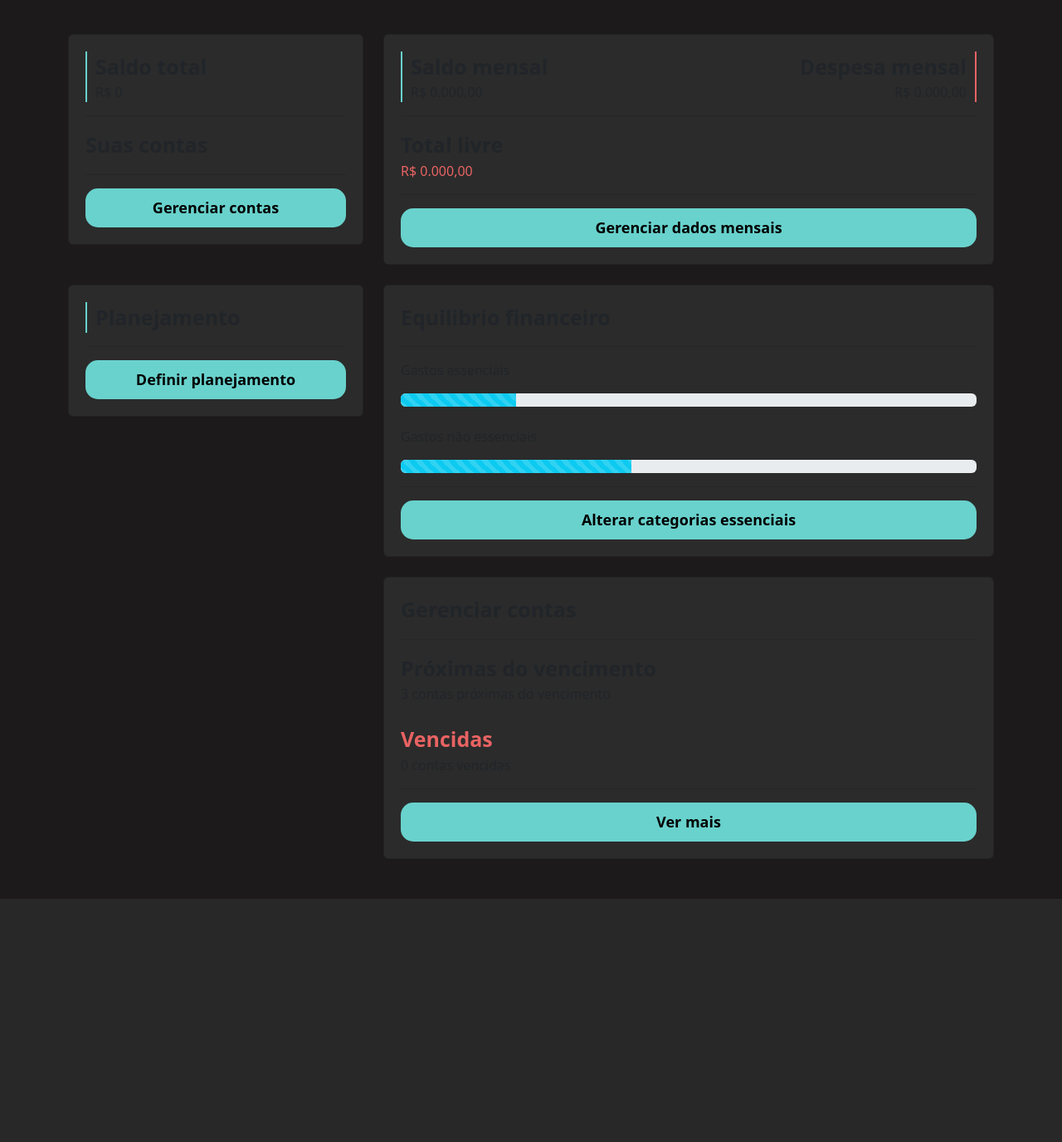
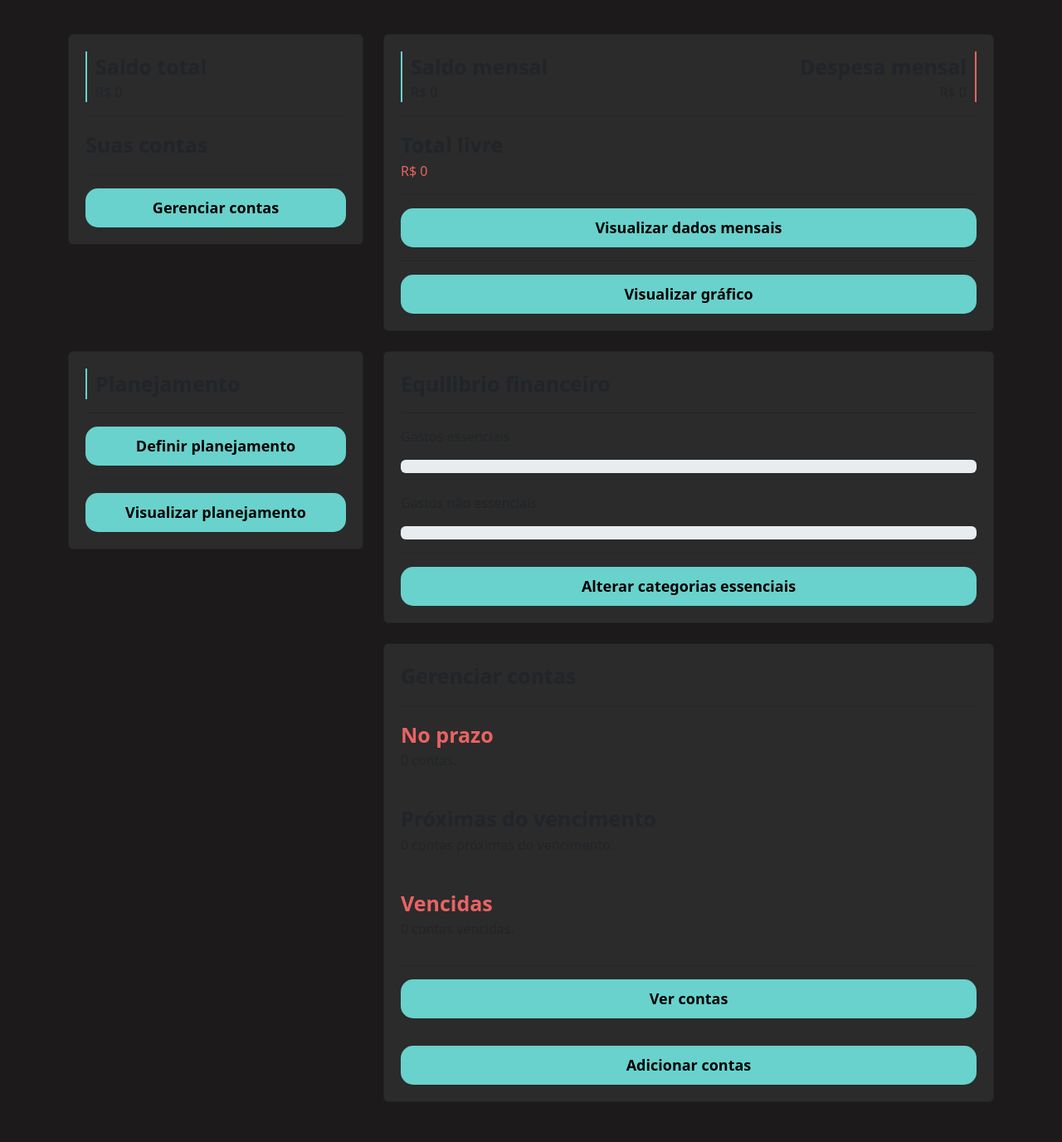
Before and after one commit to jnicklr/controle-financeiro-django, a Django app: page /perfil/home/ in a window 1280 px wide. Shown: the part 191-1567 px from the top of the page at 83% size. Before the commit the page ends 1274 px from the top, so only its background shows below. Run offline with Django 4.2, Linux system fonts and the light colour scheme; data that the repository does not hold is empty.

Commit message:
dia 3 - ajustes no home

```diff
--- a/perfil/templates/home.html
+++ b/perfil/templates/home.html
@@ -12,26 +12,25 @@
         <br>
         <div class="row">
             <div class="col-md-3">
-                <a style="text-decoration: none; color:white;" href="#">
+                <a style="text-decoration: none; color:white;" href="{% url 'novo_valor' %}">
                     <div class="card">
                         <div class="row">
                             <div class="col-md-8">
-                                <span  class="fonte-destaque">RS 1.000,00</span>
+                                <span  class="fonte-destaque">R$ {{ total_entradas }}</span>
                             </div>
                             <div class="col-md">
                                 <img class="icone-setas" src="{% static 'perfil/img/entradas.png' %}">
                             </div>
                         </div>
-
                     </div>
                 </a>
             </div>
             <div class="col-md-3">
-                <a style="text-decoration: none; color:white;" href="#">
+                <a style="text-decoration: none; color:white;" href="{% url 'novo_valor' %}">
                     <div class="card">
                         <div class="row">
                             <div class="col-md-8">
-                                <span  class="fonte-destaque">RS 1.000,00</span>
+                                <span  class="fonte-destaque">R$ {{ total_saidas }}</span>
                             </div>
                             <div class="col-md">
                                 <img class="icone-setas" src="{% static 'perfil/img/saidas.png' %}">
@@ -59,13 +58,11 @@
                     <div class="div-contas">
                         {% for conta in contas %}
                             <div class="lista-conta">
-                                <span>{{ conta.apelido }}</span>
+                                <span>{{conta.apelido}}</span>
                                 <span class="total-conta">R$ {{conta.valor}}</span>
                             </div>
                             <br>
                         {% endfor %}
-
-
                     </div>
                     <hr class="hr-borda">
                     <a href="{% url 'gerenciar' %}" class="botao-principal">Gerenciar contas</a>
@@ -80,14 +77,14 @@
                             <div class="saldo">
                                 <span class="fonte-destaque">Saldo mensal</span>
                                 <br>
-                                <span class="font-light">R$ 0.000,00</span>
+                                <span class="font-light">R$ {{ saldo_mensal }}</span>
                             </div>
                         </div>
                         <div class="col-md">
                             <div class="despesa">
                                 <span class="fonte-destaque">Despesa mensal</span>
                                 <br>
-                                <span class="font-light">R$ 0.000,00</span>
+                                <span class="font-light">R$ {{ despesa_mensal }}</span>
                             </div>
 
                         </div>
@@ -95,9 +92,11 @@
                     </div>
                     <hr class="hr-borda">
                     <span class="fonte-destaque">Total livre</span>
-                    <span class="font-light negativo">R$ 0.000,00</span>
+                    <span class="font-light negativo">R$ {{ total_livre }}</span>
                     <hr class="hr-borda">
-                    <a href="#" class="botao-principal">Gerenciar dados mensais</a>
+                    <a href="{% url 'view_extrato' %}" class="botao-principal">Visualizar dados mensais</a>
+                    <hr class="hr-borda">
+                    <a href="{% url 'dashboard' %}" class="botao-principal">Visualizar gráfico</a>
                 </div>
             </div>
 
@@ -110,7 +109,9 @@
                         <span class="fonte-destaque">Planejamento</span>
                     </div>
                     <hr class="hr-borda">
-                    <a href="#" class="botao-principal">Definir planejamento</a>
+                    <a href="{% url 'definir_planejamento' %}" class="botao-principal">Definir planejamento</a>
+                    <hr>
+                    <a href="{% url 'ver_planejamento' %}" class="botao-principal">Visualizar planejamento</a>
                 </div>
             </div>
             <div class="col-md-8">
@@ -120,16 +121,16 @@
 
                     <p>Gastos essenciais</p>
                     <div class="progress">
-                        <div class="progress-bar progress-bar-striped bg-info" role="progressbar" style="width: 20%" aria-valuenow="50" aria-valuemin="0" aria-valuemax="100"></div>
+                        <div class="progress-bar progress-bar-striped bg-info" role="progressbar" style="width: {{ percentual_gastos_essenciais }}%" aria-valuenow="50" aria-valuemin="0" aria-valuemax="100"></div>
                     </div>
                     <br>
                     <p>Gastos não essenciais</p>
                     <div class="progress">
-                        <div class="progress-bar progress-bar-striped bg-info" role="progressbar" style="width: 40%" aria-valuenow="50" aria-valuemin="0" aria-valuemax="100"></div>
+                        <div class="progress-bar progress-bar-striped bg-info" role="progressbar" style="width: {{ percentual_gastos_nao_essenciais }}%" aria-valuenow="50" aria-valuemin="0" aria-valuemax="100"></div>
                     </div>
 
                     <hr class="hr-borda">
-                    <a href="#" class="botao-principal">Alterar categorias essenciais</a>
+                    <a href="{% url 'gerenciar' %}" class="botao-principal">Alterar categorias essenciais</a>
 
                 </div>
             </div>
@@ -144,16 +145,26 @@
                     <span class="fonte-destaque">Gerenciar contas</span>
                     <hr class="hr-borda">
 
+                    <span class="fonte-destaque negativo">No prazo</span>
+                    <span class="fonte-light">
+                        <p>{{quant_restantes}} contas.</p>
+                    </span>
+                    <br>
                     <span class="fonte-destaque">Próximas do vencimento</span>
-                    <span class="fonte-light">3 contas próximas do vencimento</span>
+                    <span class="fonte-light">
+                        <p>{{quant_contas_proximas_vencimento}} contas próximas do vencimento.</p>
+                    </span>
                     <br>
                     <span class="fonte-destaque negativo">Vencidas</span>
-                    <span class="fonte-light">0 contas vencidas</span>
+                    <span class="fonte-light">
+                        <p>{{quant_contas_vencidas}} contas vencidas.</p>
+                    </span>
 
                     <hr class="hr-borda">
 
-                    <a href="#" class="botao-principal">Ver mais</a>
-
+                    <a href="{% url 'ver_contas' %}" class="botao-principal">Ver contas</a>
+                    <hr>
+                    <a href="{% url 'definir_contas' %}" class="botao-principal">Adicionar contas</a>
                 </div>
             </div>
         </div>
--- a/perfil/urls.py
+++ b/perfil/urls.py
@@ -8,4 +8,5 @@ urlpatterns = [
     path('deletar_banco/<int:id>', deletar_banco, name="deletar_banco"),
     path('cadastrar_categoria/', cadastrar_categoria, name="cadastrar_categoria"),
     path('update_categoria/<int:id>', update_categoria, name="update_categoria"),
+    path('dashboard/', dashboard, name="dashboard"),
 ]
--- a/perfil/views.py
+++ b/perfil/views.py
@@ -2,14 +2,62 @@ from django.shortcuts import render, redirect
 from .models import *
 from django.contrib import messages
 from django.contrib.messages import constants
-from .utils import calcula_total
+from .utils import calcula_total, calcula_equilibrio_financeiro, calcula_quant
+from extrato.models import Valores
+from contas.models import *
 
 # Create your views here.
 
 def home(request):
-    contas = Conta.objects.all()
-    saldo_total = calcula_total(contas, 'valor')
-    return render(request, 'home.html', {'contas': contas, 'saldo_total': saldo_total,})
+    contasUsuario = Conta.objects.all()
+    categorias = Categoria.objects.all()
+    saldo_total = calcula_total(contasUsuario, 'valor')
+
+    valores = Valores.objects.filter(data__month=datetime.now().month)
+    entradas = valores.filter(tipo='E')
+    saidas = valores.filter(tipo='S')
+
+    total_entradas = calcula_total(entradas, 'valor')
+    total_saidas = calcula_total(saidas, 'valor')
+
+    saldo_mensal = saldo_total + total_saidas
+    despesa_mensal = calcula_total(categorias, 'valor_planejamento')
+    total_livre = saldo_mensal - despesa_mensal
+
+    percentual_gastos_essenciais, percentual_gastos_nao_essenciais = calcula_equilibrio_financeiro()
+
+    MES_ATUAL = datetime.now().month
+    DIA_ATUAL = datetime.now().day
+
+    contas = ContaPagar.objects.all()
+
+    contas_pagas = ContaPaga.objects.filter(data_pagamento__month=MES_ATUAL).values('conta')
+
+    contas_vencidas = contas.filter(dia_pagamento__lt=DIA_ATUAL).exclude(id__in=contas_pagas)
+
+    contas_proximas_vencimento = contas.filter(dia_pagamento__lte = DIA_ATUAL + 5).filter(dia_pagamento__gte=DIA_ATUAL).exclude(id__in=contas_pagas)
+
+    restantes = contas.exclude(id__in=contas_vencidas).exclude(id__in=contas_pagas).exclude(id__in=contas_proximas_vencimento)
+
+    quant_restantes = calcula_quant(restantes)
+    quant_contas_proximas_vencimento = calcula_quant(contas_proximas_vencimento)
+    quant_contas_vencidas = calcula_quant(contas_vencidas)
+
+    return render(request, 'home.html', {'contas': contasUsuario,
+                                         'saldo_total': saldo_total,
+                                         'total_entradas': total_entradas,
+                                         'total_saidas': total_saidas,
+                                         'percentual_gastos_essenciais': int(percentual_gastos_essenciais),
+                                         'percentual_gastos_nao_essenciais': int(percentual_gastos_nao_essenciais),
+                                         'contas_vencidas': contas_vencidas,
+                                         'contas_proximas_vencimento': contas_proximas_vencimento,
+                                         'restantes': restantes,
+                                         'quant_restantes': quant_restantes,
+                                         'quant_contas_proximas_vencimento': quant_contas_proximas_vencimento,
+                                         'quant_contas_vencidas': quant_contas_vencidas,
+                                         'saldo_mensal': saldo_mensal,
+                                         'despesa_mensal': despesa_mensal,
+                                         'total_livre': total_livre})
 
 def gerenciar(request):
     contas = Conta.objects.all()
@@ -73,3 +121,12 @@ def update_categoria(request, id):
     categoria.save()
 
     return redirect('/perfil/gerenciar/')
+
+def dashboard(request):
+    dados = {}
+    categorias = Categoria.objects.all()
+
+    for categoria in categorias:
+        dados[categoria.categoria] = Valores.objects.filter(categoria=categoria).aggregate(Sum('valor'))['valor__sum']
+
+    return render(request, 'dashboard.html', {'labels': list(dados.keys()), 'values': list(dados.values())})
--- a/templates/bases/base.html
+++ b/templates/bases/base.html
@@ -12,7 +12,7 @@
 </head>
 <body>
     <nav class="navbar navbar-expand-lg navbar-dark" style="background-color: #201F1F;">
-        <a class="navbar-brand" style="margin-left: 30px" href="">FINAN.CE</a>
+        <a class="navbar-brand" style="margin-left: 30px" href="{% url 'home' %}">FINAN.CE</a>
     </nav>
     {% block 'body' %}{% endblock %}
     <script src="https://cdn.jsdelivr.net/npm/bootstrap@5.3.0-alpha1/dist/js/bootstrap.bundle.min.js"></script>
```
Also changed, not shown: contas/templates/ver_contas.html (+16 -14 lines), perfil/templates/dashboard.html (added, +52 -0 lines), perfil/utils.py (+25 -0 lines), media/icones/fotor-ai-2023070719143.jpg (added).
